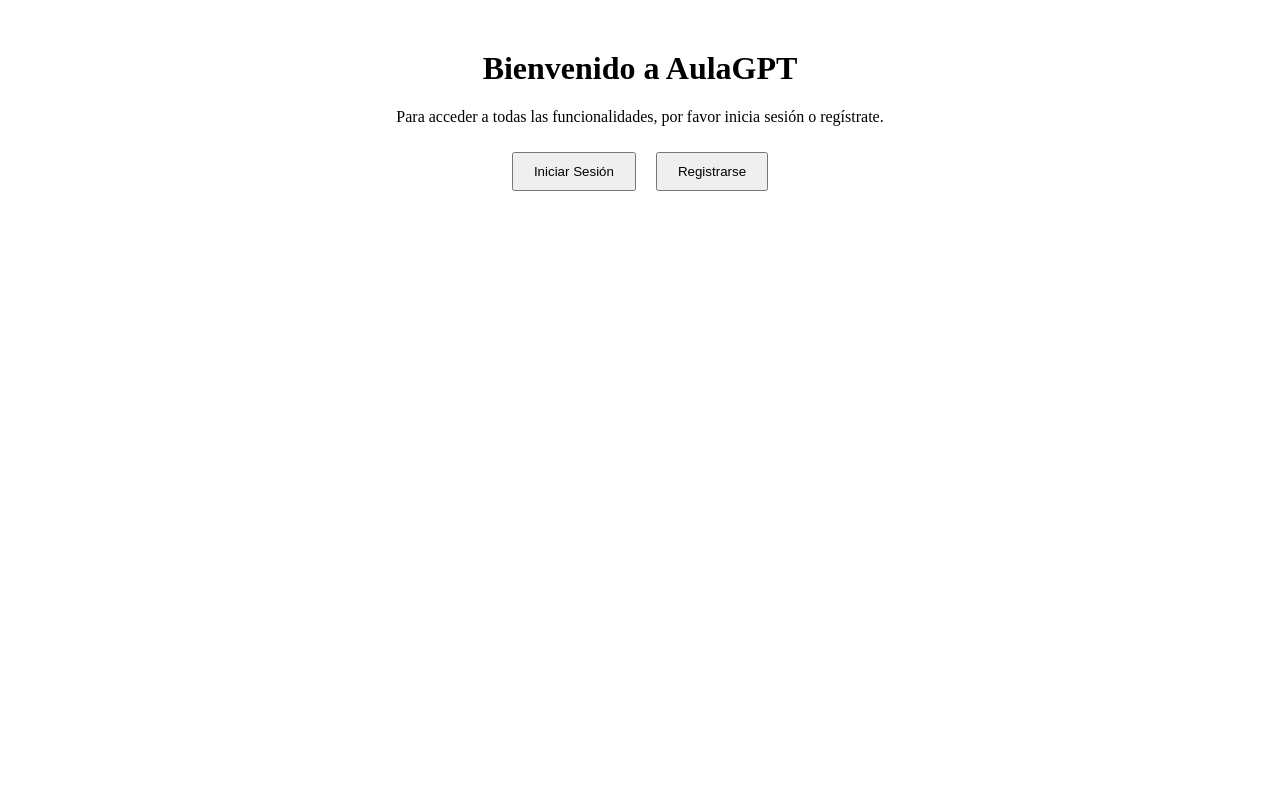
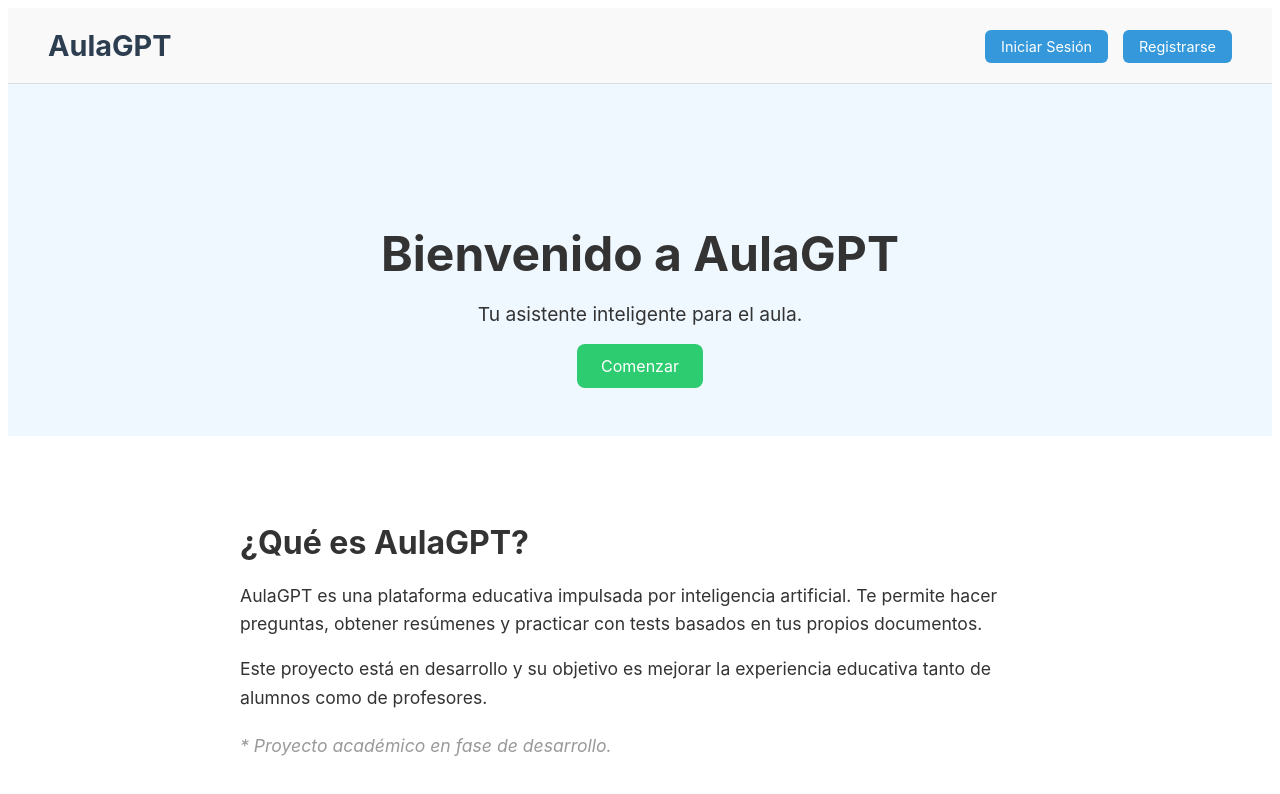
Before and after one commit to hugoagreda1902/AulaGPT-limpio, a React (Create React App) app in the folder aulagpt-frontend/: page / in a window 1280 px wide. Shown: the top 794 px of the page. Built offline with nearby package versions, Linux system fonts and the light colour scheme.

Commit message:
Mensaje que describa tus cambios

```diff
--- a/aulagpt-frontend/src/components/Home.jsx
+++ b/aulagpt-frontend/src/components/Home.jsx
@@ -1,52 +1,61 @@
 import React, { useState, useEffect } from "react";
 import { Link, useNavigate } from "react-router-dom";
+import "../styles/Home.css"; // Asegúrate de crearlo
 
 function Home() {
   const [token, setToken] = useState(localStorage.getItem("token"));
   const navigate = useNavigate();
 
   useEffect(() => {
-    // Cuando el token cambie en localStorage (ej. login o logout), actualizar el estado
     const onStorageChange = () => {
       setToken(localStorage.getItem("token"));
     };
-
     window.addEventListener("storage", onStorageChange);
-
     return () => window.removeEventListener("storage", onStorageChange);
   }, []);
 
   const handleLogout = () => {
     localStorage.removeItem("token");
-    setToken(null); // Actualizamos estado para que la UI cambie
+    setToken(null);
     navigate("/login");
   };
 
   return (
-    <div style={{ textAlign: "center", marginTop: "50px" }}>
-      <h1>Bienvenido a AulaGPT</h1>
-
+    <div className="home-container">
+      <nav className="navbar">
+        <div className="logo">AulaGPT</div>
+        <div className="nav-buttons">
           {!token ? (
             <>
-          <p>Para acceder a todas las funcionalidades, por favor inicia sesión o regístrate.</p>
-          <Link to="/login">
-            <button style={{ margin: "10px", padding: "10px 20px" }}>Iniciar Sesión</button>
-          </Link>
-          <Link to="/register">
-            <button style={{ margin: "10px", padding: "10px 20px" }}>Registrarse</button>
-          </Link>
+              <Link to="/login" className="nav-btn">Iniciar Sesión</Link>
+              <Link to="/register" className="nav-btn">Registrarse</Link>
             </>
           ) : (
             <>
-          <p>Ya has iniciado sesión. Puedes acceder al chat o cerrar sesión.</p>
-          <Link to="/chat">
-            <button style={{ margin: "10px", padding: "10px 20px" }}>Ir al Chat</button>
-          </Link>
-          <button onClick={handleLogout} style={{ margin: "10px", padding: "10px 20px" }}>
-            Cerrar Sesión
-          </button>
+              <Link to="/chat" className="nav-btn">Chat</Link>
+              <button onClick={handleLogout} className="nav-btn logout">Cerrar Sesión</button>
             </>
           )}
+        </div>
+      </nav>
+
+      <section className="hero">
+        <h1>Bienvenido a AulaGPT</h1>
+        <p>Tu asistente inteligente para el aula.</p>
+        {!token && <Link to="/login" className="hero-btn">Comenzar</Link>}
+      </section>
+
+      <section className="about">
+        <h2>¿Qué es AulaGPT?</h2>
+        <p>
+          AulaGPT es una plataforma educativa impulsada por inteligencia artificial.
+          Te permite hacer preguntas, obtener resúmenes y practicar con tests basados en tus propios documentos.
+        </p>
+        <p>
+          Este proyecto está en desarrollo y su objetivo es mejorar la experiencia educativa tanto de alumnos como de profesores.
+        </p>
+        <p className="note">* Proyecto académico en fase de desarrollo.</p>
+      </section>
     </div>
   );
 }
--- /dev/null
+++ b/aulagpt-frontend/src/styles/Home.css
@@ -0,0 +1,86 @@
+.home-container {
+  font-family: 'Inter', sans-serif;
+  color: #333;
+  background-color: #fff;
+}
+
+.navbar {
+  display: flex;
+  justify-content: space-between;
+  align-items: center;
+  padding: 20px 40px;
+  background-color: #f9f9f9;
+  border-bottom: 1px solid #ddd;
+  position: sticky;
+  top: 0;
+  z-index: 1000;
+}
+
+.logo {
+  font-size: 1.8rem;
+  font-weight: bold;
+  color: #2c3e50;
+}
+
+.nav-buttons .nav-btn {
+  margin-left: 15px;
+  padding: 8px 16px;
+  border: none;
+  background: #3498db;
+  color: white;
+  text-decoration: none;
+  border-radius: 6px;
+  font-size: 0.9rem;
+}
+
+.nav-btn.logout {
+  background: #e74c3c;
+}
+
+.hero {
+  text-align: center;
+  padding: 100px 20px 60px;
+  background: #f0f8ff;
+}
+
+.hero h1 {
+  font-size: 3rem;
+  margin-bottom: 10px;
+}
+
+.hero p {
+  font-size: 1.2rem;
+  margin-bottom: 30px;
+}
+
+.hero-btn {
+  padding: 12px 24px;
+  background: #2ecc71;
+  color: white;
+  text-decoration: none;
+  border-radius: 8px;
+  font-size: 1rem;
+}
+
+.about {
+  padding: 60px 40px;
+  max-width: 800px;
+  margin: 0 auto;
+}
+
+.about h2 {
+  font-size: 2rem;
+  margin-bottom: 20px;
+}
+
+.about p {
+  font-size: 1.1rem;
+  line-height: 1.6;
+  margin-bottom: 16px;
+}
+
+.note {
+  font-style: italic;
+  color: #999;
+  margin-top: 20px;
+}
```
Lines whose indentation alone changed are shown as unchanged.
